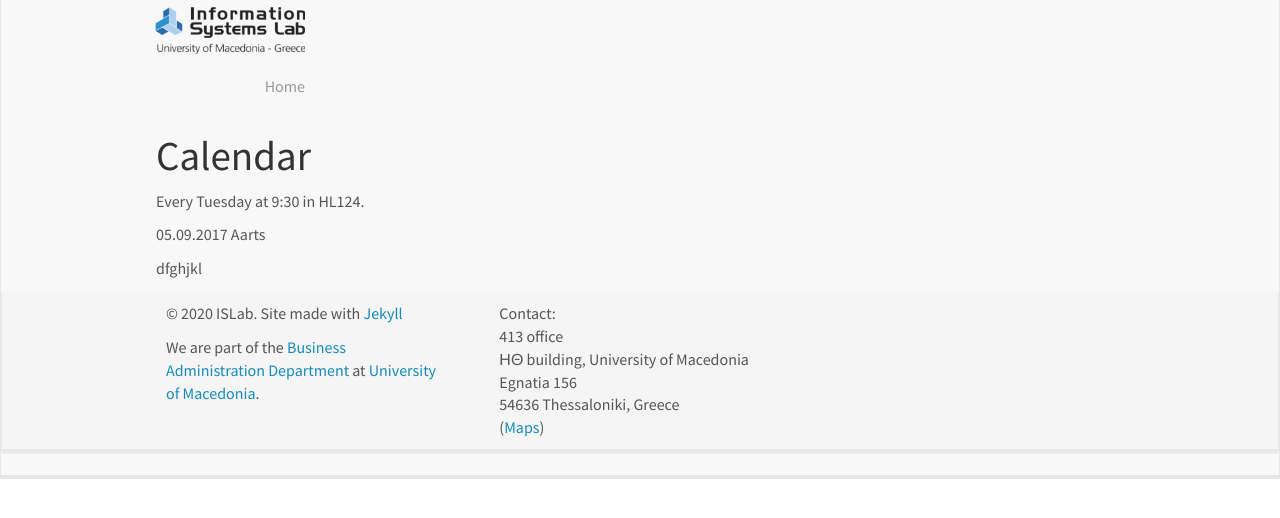
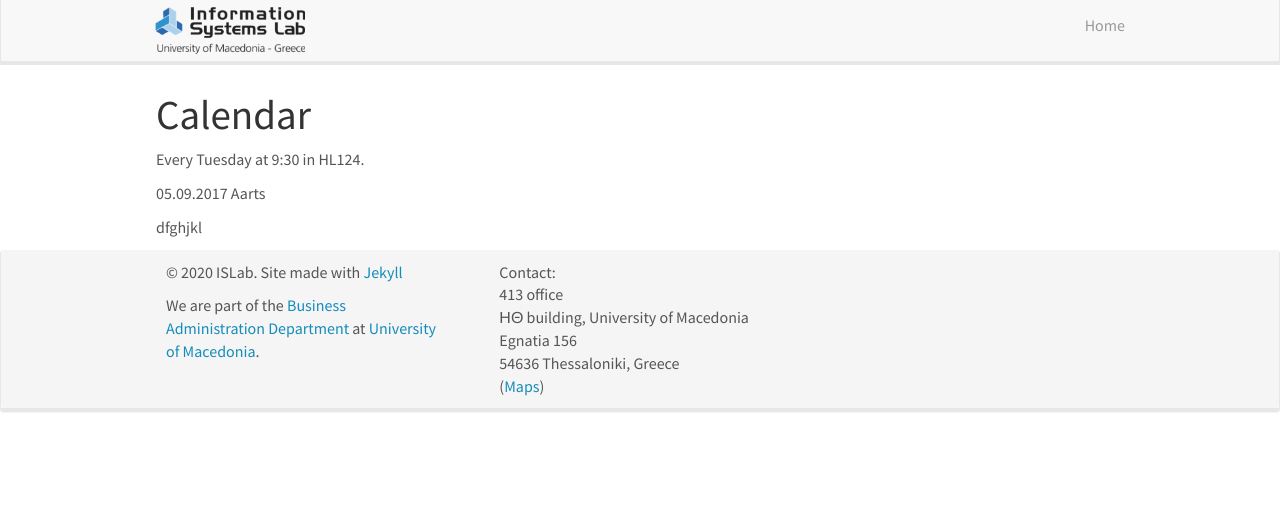
Before and after one commit to vrthanasis/vrthanasis.github.io, a Jekyll site: the page built from _pages/mini_lecture_series.md, in a window 1280 px wide. Shown: the top 518 px of the page. Built offline with Jekyll 4.4.1, drawn with Linux system fonts in a browser that asks for light colours; nearby versions of some CDN libraries.

Commit message:
Update header.html

```diff
--- a/_includes/header.html
+++ b/_includes/header.html
@@ -1,12 +1,5 @@
 <div class="navbar navbar-default navbar-fixed-top" role="navigation">
   <div class="container-fluid">
-	<div class="navbar-header">
-	  <button type="button" class="navbar-toggle collapsed" data-toggle="collapse" data-target="#navbar-collapse-1" aria-expanded="false">
-		<span class="sr-only">Toggle navigation</span>
-		<span class="icon-bar"></span>
-		<span class="icon-bar"></span>
-		<span class="icon-bar"></span>
-	  </button>
 	<div class="navbar-header">
 	  <button type="button" class="navbar-toggle collapsed" data-toggle="collapse" data-target="#navbar-collapse-1" aria-expanded="false">
 		<span class="sr-only">Toggle navigation</span>
```
